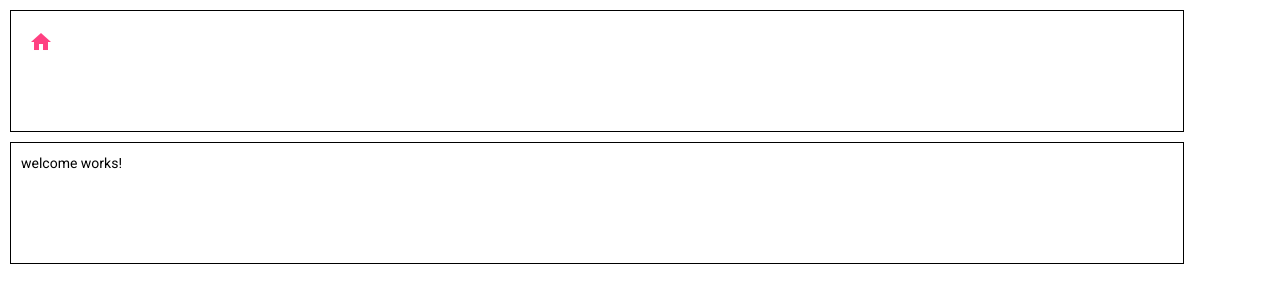
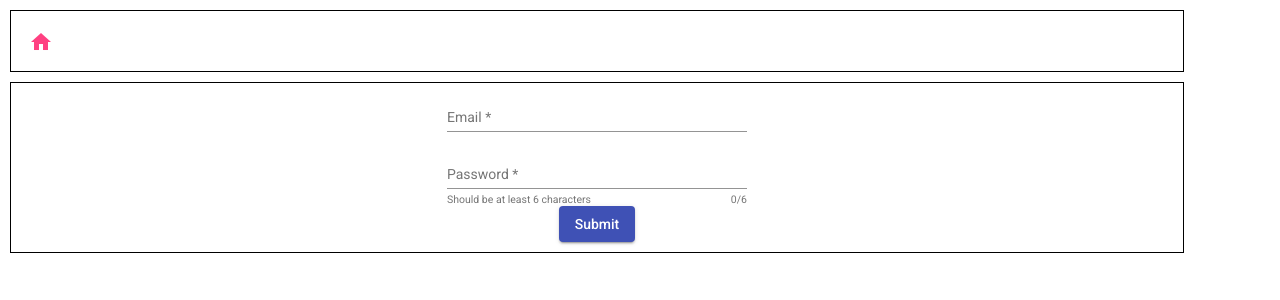
Before and after one commit to Yahekoo/Fitness, an Angular app: page / in a window 1280 px wide. Shown: the top 300 px of the page. Built offline with nearby package versions, Linux system fonts and the light colour scheme.

Commit message:
Add SignUp form and Validation

```diff
--- a/package.json
+++ b/package.json
@@ -11,10 +11,11 @@
   "private": true,
   "dependencies": {
     "@angular/animations": "^14.0.0",
-    "@angular/cdk": "^14.0.4",
+    "@angular/cdk": "^14.1.0",
     "@angular/common": "^14.0.0",
     "@angular/compiler": "^14.0.0",
     "@angular/core": "^14.0.0",
+    "@angular/flex-layout": "^14.0.0-beta.40",
     "@angular/forms": "^14.0.0",
     "@angular/material": "^14.0.4",
     "@angular/platform-browser": "^14.0.0",
--- a/src/app/app-routing.module.ts
+++ b/src/app/app-routing.module.ts
@@ -9,7 +9,7 @@ import { WelcomeComponent } from "./welcome/welcome.component";
 
 
 const routes :Routes = [
-    {path: '',component: WelcomeComponent},
+    {path: '', component:SignupComponent },
     {path: 'signup',component: SignupComponent},
     {path: 'login',component: LoginComponent},
     {path: 'training/previous',component: PastTrainingComponent},
--- a/src/app/app.component.css
+++ b/src/app/app.component.css
@@ -3,6 +3,6 @@
    margin: 10px;
     border: 1px solid #000;
     width: 90%;
-    height: 100px;
+    height: max-content;
     box-sizing: content-box;
 }
--- a/src/app/app.module.ts
+++ b/src/app/app.module.ts
@@ -11,6 +11,8 @@ import { NewTrainingComponent } from './training/new-training/new-training.compo
 import { PastTrainingComponent } from './training/past-training/past-training.component';
 import { WelcomeComponent } from './welcome/welcome.component';
 import { AppRoutingModule } from './app-routing.module';
+import { FlexLayoutModule  } from '@angular/flex-layout';
+import { FormsModule } from '@angular/forms';
 
 @NgModule({
   declarations: [
@@ -27,7 +29,9 @@ import { AppRoutingModule } from './app-routing.module';
     BrowserModule,
     BrowserAnimationsModule,
     MaterialModule,
-    AppRoutingModule
+    AppRoutingModule,
+    FlexLayoutModule ,
+    FormsModule
 
 
   ],
--- a/src/app/auth/signup/signup.component.css
+++ b/src/app/auth/signup/signup.component.css
@@ -0,0 +1,3 @@
+mat-form-field{
+    width: 300px;
+}
--- a/src/app/auth/signup/signup.component.html
+++ b/src/app/auth/signup/signup.component.html
@@ -1,9 +1,30 @@
 
-<section>
-    <mat-form-field>
-        <input type="email" matInput placeholder="Email"/>
-    </mat-form-field>
-    <mat-form-field>
-        <input type="password" matInput placeholder="Password"/>
-    </mat-form-field>
+<section class="signup-form">
+    <form fxLayout="column" fxLayoutAlign="center center" #f="ngForm" (ngSubmit)="onSubmit(f)">
+        <mat-form-field>
+            <input type="email"
+             matInput placeholder="Email"
+             ngModel
+             name="email"
+             email
+             required
+             #emailInput="ngModel"
+             />
+             <mat-error *ngIf="emailInput.hasError('required')">This field must be filled</mat-error>
+             <mat-error *ngIf="!emailInput.hasError('required')">Email Invalid</mat-error>
+        </mat-form-field>
+        <mat-form-field hintLabel="Should be at least 6 characters">
+            <input type="password"
+            matInput placeholder="Password"
+            ngModel
+            name="password"
+            password
+            required
+            minlength="6"
+            #pwLength="ngModel"
+            />
+            <mat-hint align="end"> {{pwLength.value?.length}}/6</mat-hint>
+        </mat-form-field>
+        <button type="submit" mat-raised-button color="primary" [disabled]="isDisabled">Submit</button>
+    </form>
 </section>
--- a/src/app/auth/signup/signup.component.ts
+++ b/src/app/auth/signup/signup.component.ts
@@ -1,4 +1,5 @@
 import { Component, OnInit } from '@angular/core';
+import { NgForm } from '@angular/forms';
 
 @Component({
   selector: 'app-signup',
@@ -7,9 +8,18 @@ import { Component, OnInit } from '@angular/core';
 })
 export class SignupComponent implements OnInit {
 
+  isDisabled = false;
+
   constructor() { }
 
   ngOnInit(): void {
   }
 
+  onSubmit(form : NgForm) {
+    if(!form.invalid){
+      console.log(form);
+    this.isDisabled = true;
+    }
+    console.log(this.isDisabled);
+  }
 }
```
Also changed, not shown: 1 other file (tests, documents, lock files or other folders).
